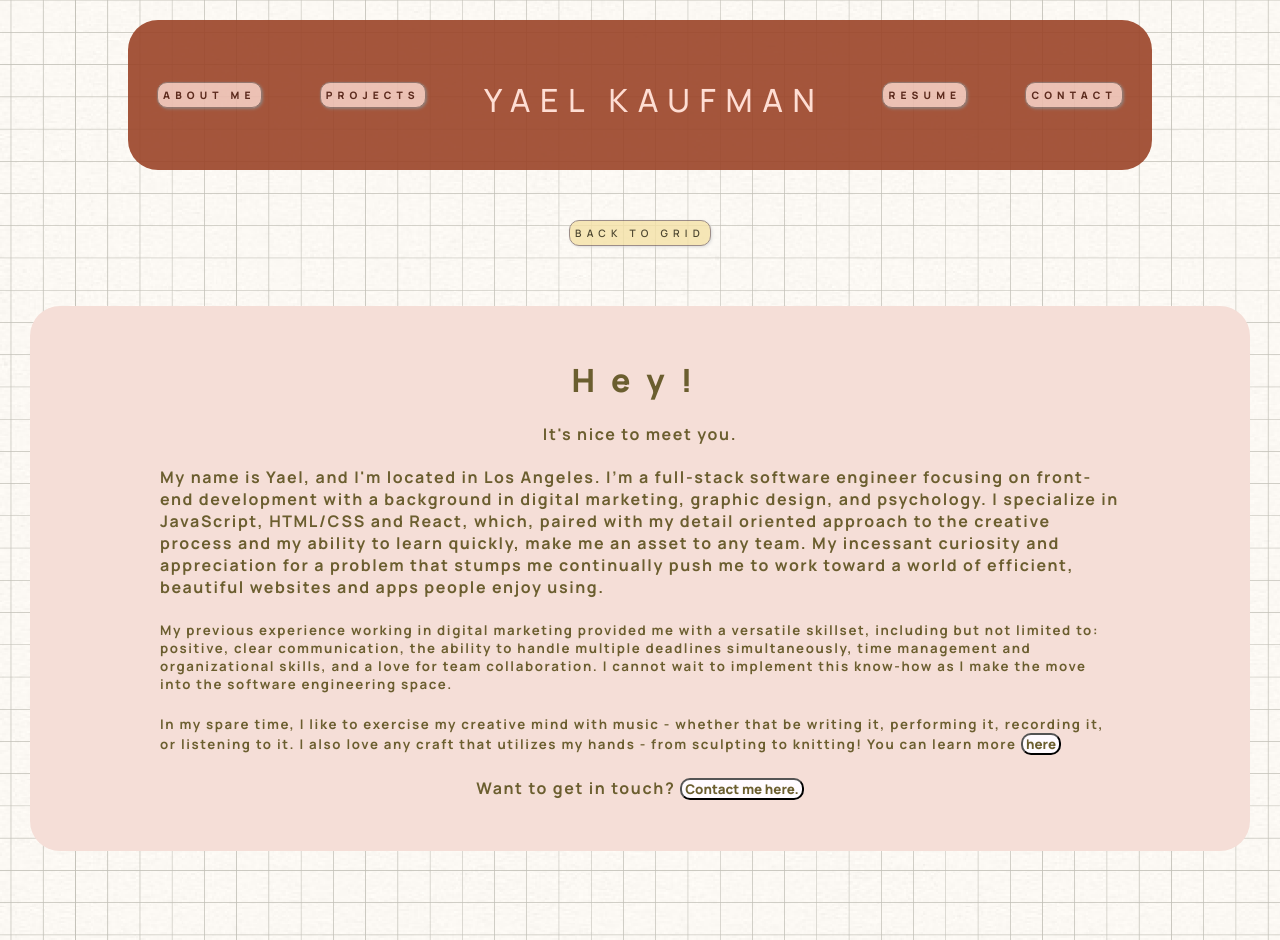
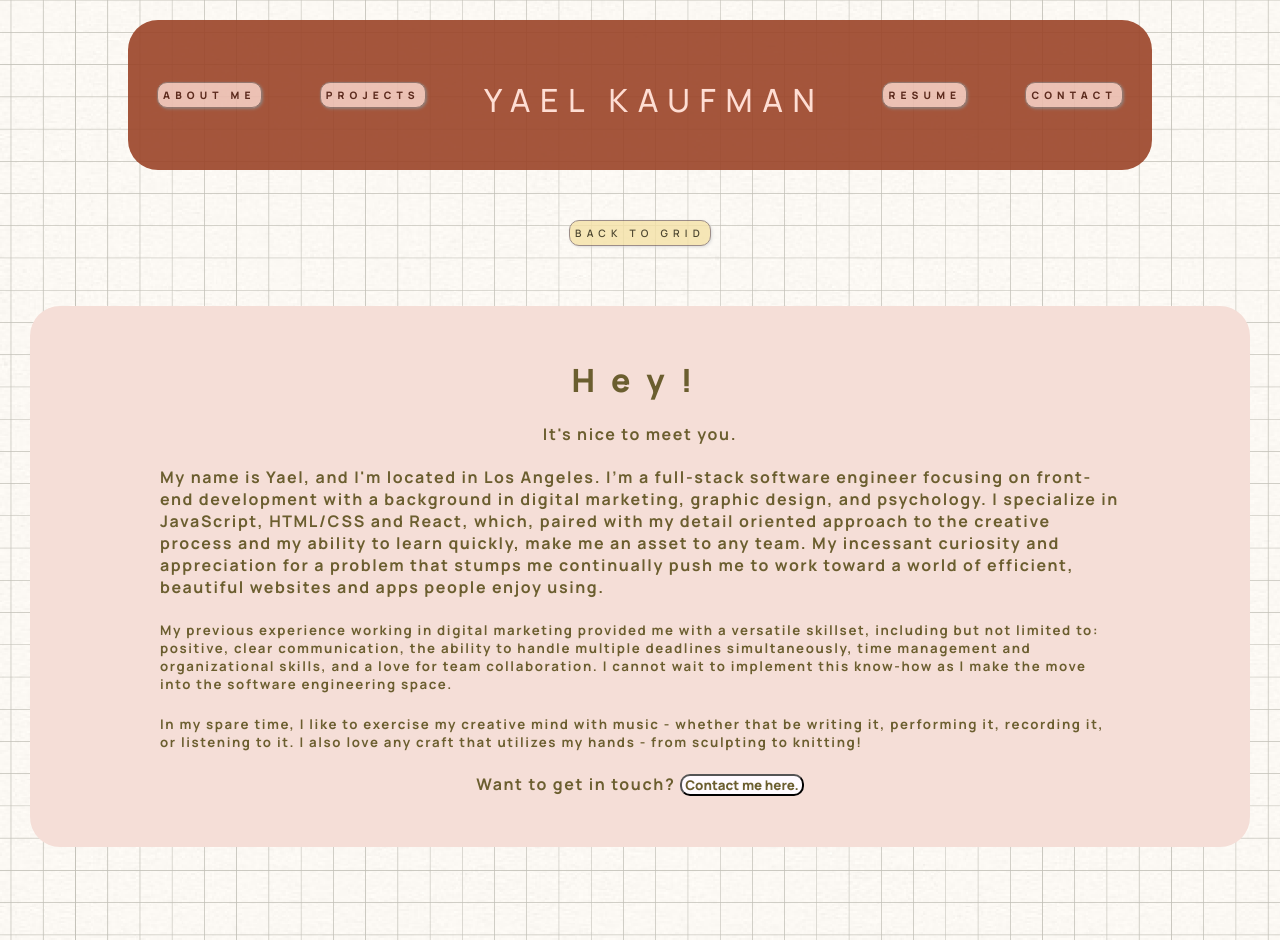
Before and after one commit to ykallday/yaelkaufman.com, a React (Create React App) app: page /aboutme in a window 1280 px wide. Built offline with nearby package versions, Linux system fonts and the light colour scheme.

Commit message:
updated about

```diff
--- a/src/components/AboutMe.jsx
+++ b/src/components/AboutMe.jsx
@@ -14,7 +14,7 @@ export default function AboutMe () {
                 <h4>It's nice to meet you.</h4>
                 <h4 className = "res-about">My name is Yael, and I'm located in Los Angeles. I’m a full-stack software engineer focusing on front-end development with a background in digital marketing, graphic design, and psychology. I specialize in JavaScript, HTML/CSS and React, which, paired with my detail oriented approach to the creative process and my ability to learn quickly, make me an asset to any team. My incessant curiosity and appreciation for a problem that stumps me continually push me to work toward a world of efficient, beautiful websites and apps people enjoy using. </h4>
                 <h5 className = 'res-about'>My previous experience working in digital marketing provided me with a versatile skillset, including but not limited to: positive, clear communication, the ability to handle multiple deadlines simultaneously, time management and organizational skills, and a love for team collaboration. I cannot wait to implement this know-how as I make the move into the software engineering space.</h5>
-                <h5 className = 'res-about'>In my spare time, I like to exercise my creative mind with music - whether that be writing it, performing it, recording it, or listening to it. I also love any craft that utilizes my hands - from sculpting to knitting! You can learn more <Link to="/hobbies"><button>here</button></Link></h5>
+                <h5 className = 'res-about'>In my spare time, I like to exercise my creative mind with music - whether that be writing it, performing it, recording it, or listening to it. I also love any craft that utilizes my hands - from sculpting to knitting!</h5>
                 <h4>Want to get in touch? <Link to ="/contact-me"><button>Contact me here. </button> </Link></h4>
             </div>
         </div>
```
